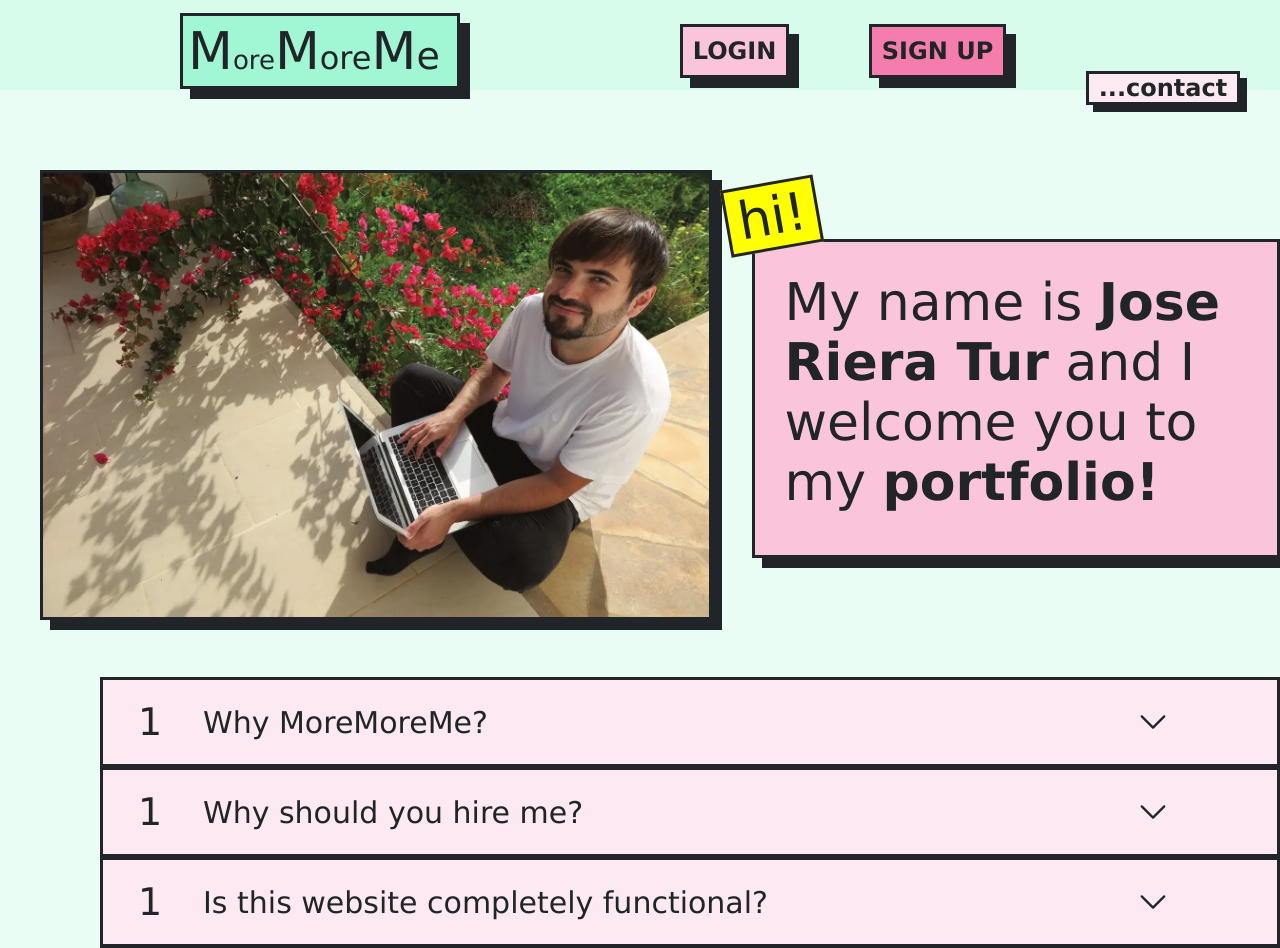
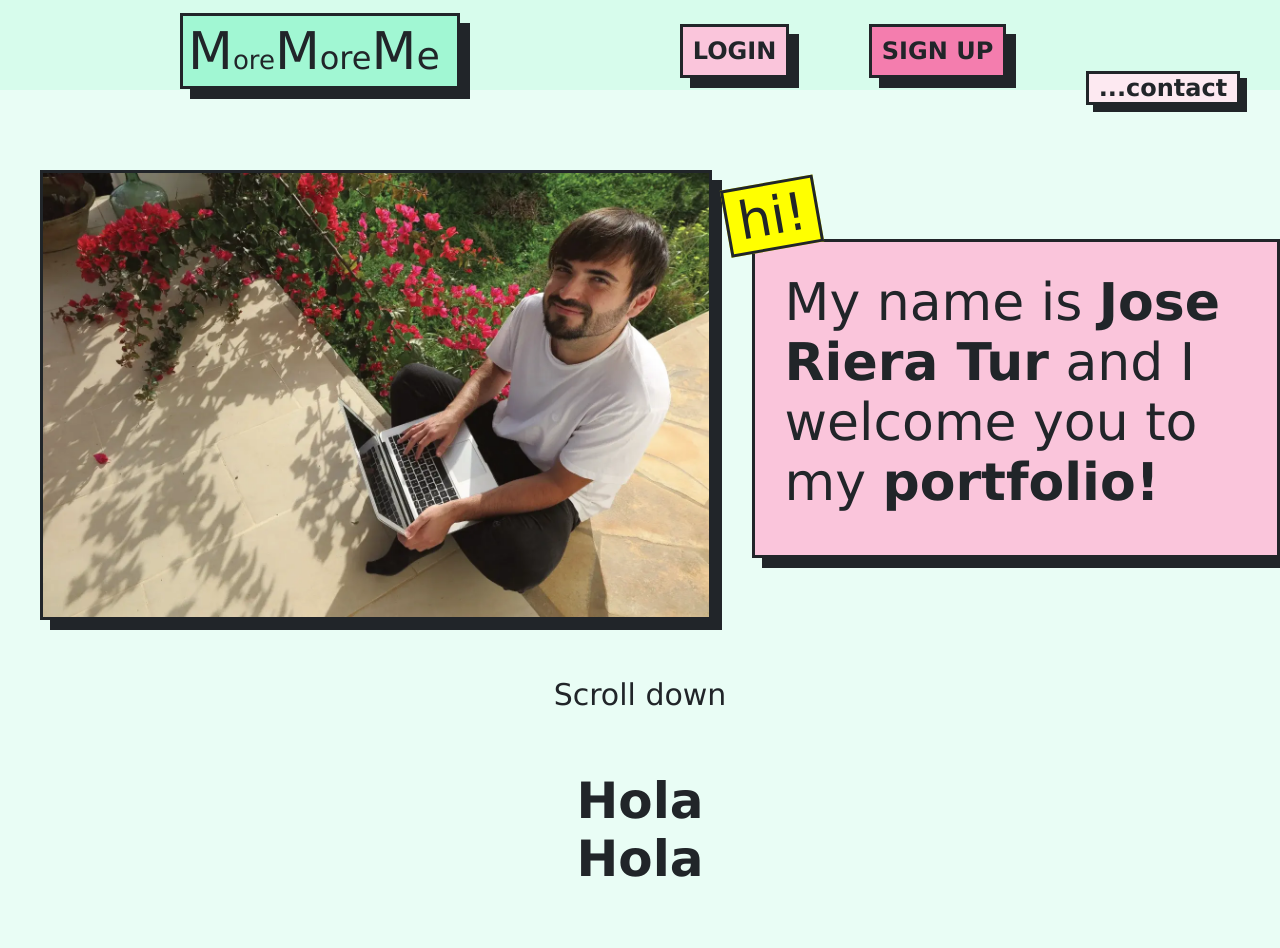
Before and after one commit to thelittlemitak/portfolio, a React (Create React App) app: page /about in a window 1280 px wide. Shown: the top 948 px of the page. Built offline with nearby package versions, Linux system fonts and the light colour scheme.

Commit message:
fix forms input background 4ever and add an observer to the about

```diff
--- a/src/pages/about/About.js
+++ b/src/pages/about/About.js
@@ -1,3 +1,5 @@
+import React, { useState, useRef, useEffect } from "react";
+
 import "./style-about.css";
 import Header from "../../components/Header";
 import Footer from "../../components/Footer";
@@ -10,6 +12,23 @@ import LoginBtn from "../../components/btns/LoginBtn";
 import DummyBtn from "../../components/btns/DummyBtn";
 
 function About() {
+  let h2Ref = useRef();
+  const [h2StyleRight, setH2StyleRight] = useState("h2-about-right")
+  const [h2StyleLeft, setH2StyleLeft] = useState("h2-about-left")
+
+
+  useEffect(() => {
+    const observer = new IntersectionObserver(function (entries) {
+      const entry = entries[0];
+      if (entry.isIntersecting) {
+        console.log("it is intersecting");
+        setH2StyleRight("h2-about-right appearance")
+        setH2StyleLeft("h2-about-left appearance")
+      }
+    });
+    observer.observe(h2Ref.current);
+  }, []);
+
   return (
     <div>
       <Header
@@ -20,6 +39,12 @@ function About() {
       ></Header>
       <MainWrapper>
         <Hero></Hero>
+        <div style={{textAlign: "center", marginBottom: "6rem"}}>Scroll down</div>
+        <h2 className={h2StyleRight} ref={h2Ref}>
+          Hola
+        </h2>
+        <h2 className={h2StyleLeft}>Hola</h2>
+        <h2 className="h2-about">Hola</h2>
         <div className="about-not-hero">
           <div className="faq-question-container">
             <div className="faq-number">1</div>
@@ -361,71 +386,26 @@ function About() {
 
 export default About;
 
-/*
-    <div class="signup-form-cont">
-      <form class="signup-form" action="#">
-        <div>
-          <div class="form-section">
-            <label for="full-name">Alias</label>
-            <input id="full-name" type="text" placeholder="myalias" required />
-          </div>
-          <div class="form-section">
-            <label for="email">Email address</label>
-            <input
-              id="email"
-              type="email"
-              placeholder="my@email.com"
-              required
-            />
-          </div>
-          <div class="form-section">
-            <label for="password">Password</label>
-            <input
-              id="password"
-              type="email"
-              placeholder="************"
-              required
-            />
-          </div>
-        </div>
-        <div class="form-section">
-          <div>Goals</div>
-          <div class="form-goals-grid">
-            <div>Network</div>
-            <div>Health</div>
-            <div>Creativity</div>
-            <div>Money</div>
-            <div>Languages</div>
-            <div>Music</div>
-            <div>Free time</div>
-            <div>Exercice</div>
-            <div>Learning</div>
-            <div class="new-goal-cell">Add new</div>
-          </div>
-        </div>
-        <div>
-          <div class="form-section">
-            <label for="new-goal">Add new goal</label>
-            <input id="new-goal" type="string" placeholder="Goal" />
-          </div>
-          <div class="form-section">Goals total: </div>
-        </div>
-      </form>
-    </div>
-    <div class="login-form-cont">
-      <form class="login-form" action="#">
-        <div class="form-section">
-          <label for="full-name">Alias</label>
-          <input id="full-name" type="text" placeholder="myalias" required />
-        </div>
-        <div class="form-section">
-          <label for="email">Email address</label>
-          <input id="email" type="email" placeholder="my@email.com" required />
-        </div>
-        <button class="form-button">Log in</button>
-      </form>
-      <div class="alert-container">
-        <div class="form-alert">Not yet a memeber?</div>
-        <button class="form-button form-signup-btn">Sign up</button>
-      </div>
-    </div> */
+// let h2Ref = useRef();
+// let x = 1;
+// setInterval(() => {
+//   x++;
+// }, 1000);
+
+// const options = {};
+
+// const observer = new IntersectionObserver(function (entries, observer) {
+//   entries.forEach((entry) => {
+//     console.log(entry);
+//   });
+// }, options);
+
+// useEffect(() => {
+//   console.log(h2Ref.current);
+//   const observer = new IntersectionObserver(function (entries, observer) {
+//     entries.forEach((entry) => {
+//       console.log(entry);
+//     });
+//     observer.observe(h2Ref.current);
+//   }, options);
+// }, [x]);
--- a/src/pages/about/style-about.css
+++ b/src/pages/about/style-about.css
@@ -110,3 +110,19 @@
 
   transition: all 0.3s;
 }
+
+.h2-about-right {
+  margin: 0;
+  transform: translate(1000px, 1px);
+  transition: all 1s;
+}
+
+.h2-about-left {
+  margin: 0;
+  transform: translate(-1000px, 1px);
+  transition: all 1s;
+}
+
+.appearance {
+  transform: translate(0px, 0px);
+}
--- a/src/pages/home/Home.js
+++ b/src/pages/home/Home.js
@@ -1,4 +1,4 @@
-import React, { useState } from "react";
+import React, { useState, useRef } from "react";
 
 import Footer from "../../components/Footer";
 import ReadyButton from "../../components/btns/ReadyButton";
@@ -30,25 +30,40 @@ function Home() {
   const [openedModal1, setOpenedModal1] = useState(false);
   const [openedModal2, setOpenedModal2] = useState(false);
 
+  const [userDefaultStyle, setUserDefaultStyle] = useState({});
+  const [pwDefaultStyle, setPwDefaultState] = useState({});
+
+  const [emailInserted, setEmailInserted] = useState("");
+  const [pwInserted, setPwInserted] = useState("");
+
+  const [btnStyle, setBtnStyle] = useState("submit-btn");
+
+  const userInputRef = useRef();
+  const pwInputRef = useRef();
+
   const opener1 = function () {
     setOpenedModal1(true);
     setEmailInserted("");
     setPwInserted("");
     setUserDefaultStyle({});
     setPwDefaultState({});
-    setBtnStyle("submit-btn")
+    setBtnStyle("submit-btn");
   };
 
   const opener2 = function () {
     setOpenedModal2(true);
     setEmailInserted("");
     setPwInserted("");
-    setBtnStyle("submit-btn")
+    setUserDefaultStyle({});
+    setPwDefaultState({});
+    setBtnStyle("submit-btn");
   };
 
   const closer = function () {
     setOpenedModal1(false);
     setOpenedModal2(false);
+    setUserDefaultStyle({});
+    setPwDefaultState({});
     setEmailInserted("");
     setPwInserted("");
   };
@@ -60,7 +75,7 @@ function Home() {
     setPwInserted("");
     setUserDefaultStyle({});
     setPwDefaultState({});
-    setBtnStyle("submit-btn")
+    setBtnStyle("submit-btn");
   };
 
   const changerToSignUp = function () {
@@ -70,16 +85,8 @@ function Home() {
     setPwInserted("");
     setUserDefaultStyle({});
     setPwDefaultState({});
-    setBtnStyle("submit-btn")
+    setBtnStyle("submit-btn");
   };
-
-  const [userDefaultStyle, setUserDefaultStyle] = useState({});
-  const [pwDefaultStyle, setPwDefaultState] = useState({});
-
-  const [emailInserted, setEmailInserted] = useState("");
-  const [pwInserted, setPwInserted] = useState("");
-
-  const [btnStyle, setBtnStyle] = useState("submit-btn");
 
   let userListener = function (e) {
     setEmailInserted(e.target.value);
@@ -87,35 +94,35 @@ function Home() {
       setUserDefaultStyle({});
     }
     if (emailInserted.length == 1) {
-      setBtnStyle("submit-btn")
+      setBtnStyle("submit-btn");
     }
     if (emailInserted.length > 1 && pwInserted.length > 1) {
-      setBtnStyle("submit-btn valid-btn")
+      setBtnStyle("submit-btn valid-btn");
     }
   };
 
   let pwListener = function (e) {
     setPwInserted(e.target.value);
-    console.log(pwInserted)
     if (pwInserted.length == 0) {
       setPwDefaultState({});
-      setBtnStyle("submit-btn")
+      setBtnStyle("submit-btn");
     }
     if (pwInserted.length == 1) {
-      setBtnStyle("submit-btn")
+      setBtnStyle("submit-btn");
     }
     if (emailInserted.length > 1 && pwInserted.length > 1) {
-      setBtnStyle("submit-btn valid-btn")
+      setBtnStyle("submit-btn valid-btn");
     }
   };
 
-  const modalClicker = function () {
-    console.log(emailInserted);
-    console.log(pwInserted);
+  const [userEntered, setUserEntered] = useState();
+  const [pwEntered, setPwEntered] = useState();
+
+  const submitHandler = function () {
     if (emailInserted.length == 0 && pwInserted.length == 0) {
       setUserDefaultStyle({ background: "#a1f7d3" });
       setPwDefaultState({ background: "#a1f7d3" });
-      setBtnStyle("submit-btn")
+      setBtnStyle("submit-btn");
     }
     if (emailInserted.length == 0) {
       setUserDefaultStyle({ background: "#a1f7d3" });
@@ -123,7 +130,12 @@ function Home() {
     if (pwInserted.length == 0) {
       setPwDefaultState({ background: "#a1f7d3" });
     }
+    setUserEntered(userInputRef.current.value);
+    setPwEntered(pwInputRef.current.value);
   };
+
+  console.log(userEntered);
+  console.log(pwEntered);
 
   return (
     <div>
@@ -153,17 +165,20 @@ function Home() {
         <LoginModal
           statusTunnel={openedModal1}
           changerTunnel={changerToSignUp}
-          clickerTunnel={modalClicker}
+          clickerTunnel={submitHandler}
           userLiTunnel={userListener}
           pwLiTunnel={pwListener}
           userDefaultStyleTunnel={userDefaultStyle}
           pwDefaultStyleTunnel={pwDefaultStyle}
           btnStyleTunnel={btnStyle}
+          userInputRefTunnel={userInputRef}
+          pwInputRefTunnel={pwInputRef}
+          submissionTunnel={submitHandler}
         ></LoginModal>
         <SignUpModal
           statusTunnel={openedModal2}
           changerTunnel={changerToLogin}
-          clickerTunnel={modalClicker}
+          clickerTunnel={submitHandler}
           userLiTunnel={userListener}
           pwLiTunnel={pwListener}
           userDefaultStyleTunnel={userDefaultStyle}
--- a/src/pages/home/login_modals/LoginModal.js
+++ b/src/pages/home/login_modals/LoginModal.js
@@ -22,6 +22,7 @@ function LoginModal(props) {
             onChange={props.userLiTunnel}
             autocomplete="off"
             required
+            ref={props.userInputRefTunnel}
           />
         </div>
         <div>
@@ -35,6 +36,7 @@ function LoginModal(props) {
             name="psw"
             onChange={props.pwLiTunnel}
             required
+            ref={props.pwInputRefTunnel}
           />
         </div>
         <button
--- a/src/pages/profile/Profile.js
+++ b/src/pages/profile/Profile.js
@@ -101,6 +101,12 @@ function Profile() {
       length_: "One second",
       id: 0.2215648555284685,
     },
+    {
+      goal: "What's app",
+      freq: "Daily",
+      length_: "30 min",
+      id: 0.2215648555284685,
+    },
   ];
   const forbiddenActivitiesData = [
     { goal: "Youtube", action: "Post MT", id: 0.7419944699444684 },
@@ -151,7 +157,7 @@ function Profile() {
     },
     {
       goal: "App para entrenar blockieren",
-      action: "Try renoise plugin",
+      action: " ",
       id: 0.7415123212344685,
     },
     {
```
Also changed, not shown: react-notes.js (+7 -1 lines).
